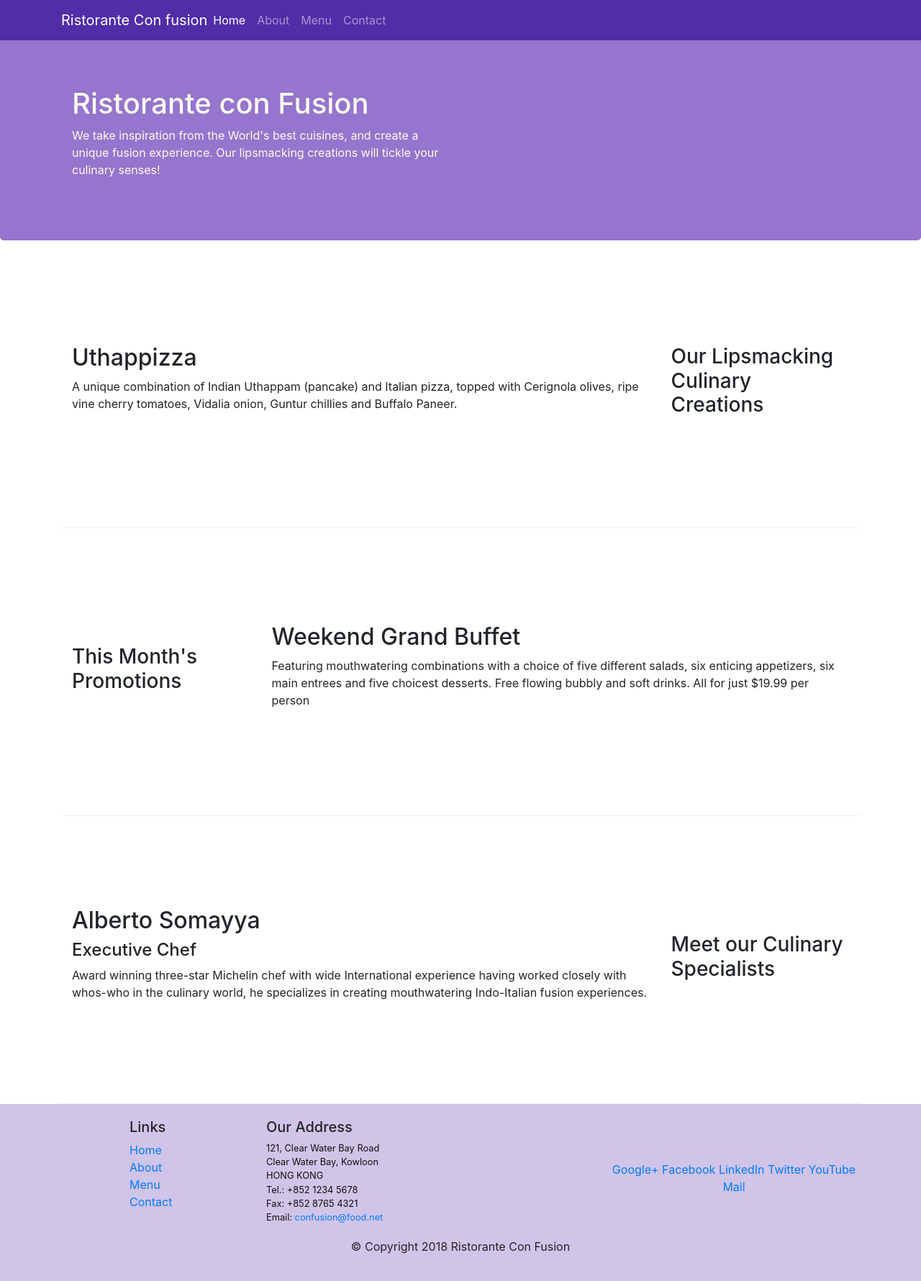
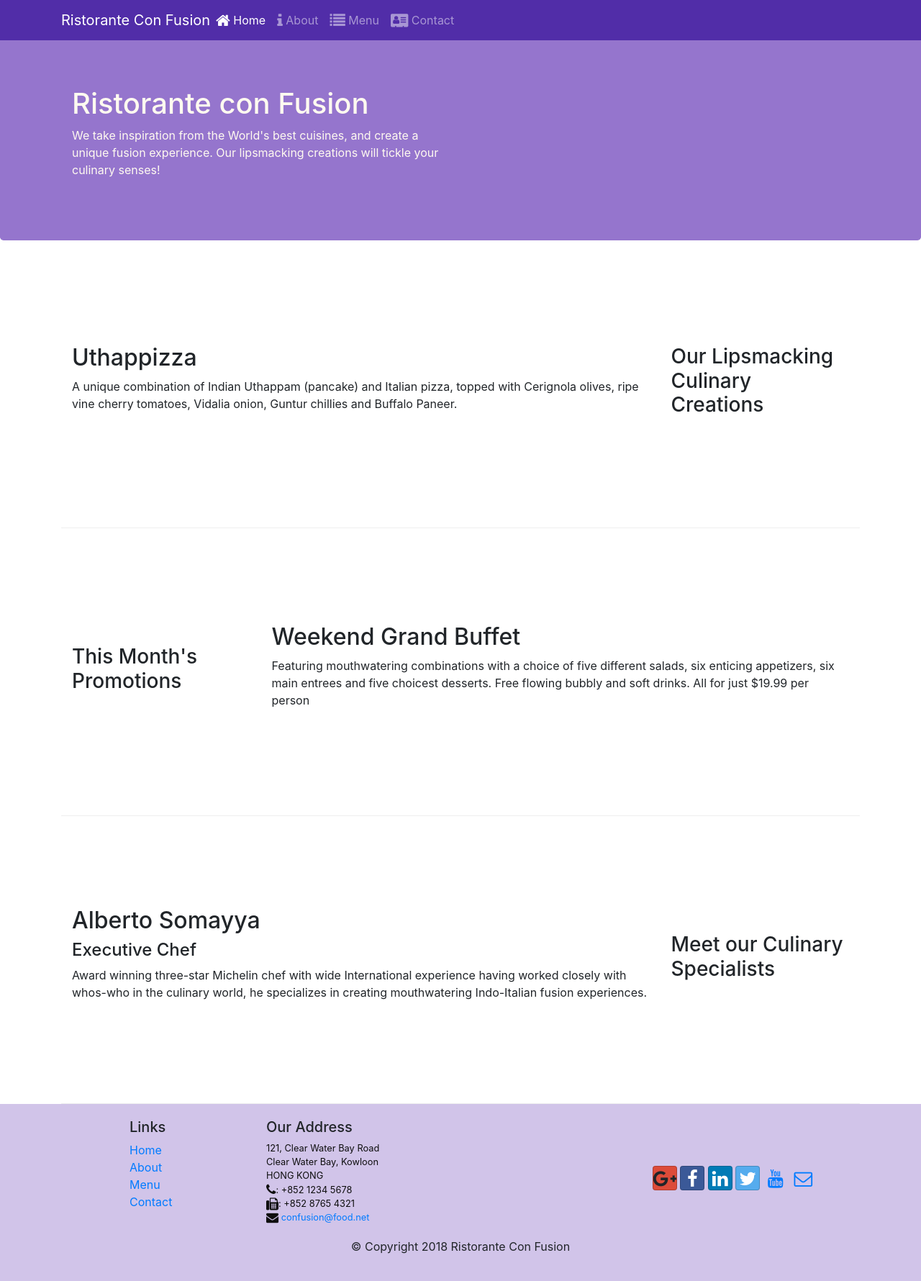
Before and after one commit to sianone/intro-bootstrap, a website: page index.html in a window 1280 px wide. Shown: the whole page at 72% size. Drawn offline with nearby package versions, Linux system fonts and the light colour scheme.

Commit message:
Added icon fonts

```diff
--- a/aboutus.html
+++ b/aboutus.html
@@ -10,11 +10,10 @@
     <meta http-equiv="x-ua-compatible" content="ie=edge" />
 
     <!-- Bootstrap CSS -->
-    <link
-      rel="stylesheet"
-      href="node_modules/bootstrap/dist/css/bootstrap.min.css"
-    />
-    <link rel="stylesheet" href="css/styles.css" />
+    <link rel="stylesheet" href="node_modules/bootstrap/dist/css/bootstrap.min.css"/>
+    <link rel="stylesheet" href="node_modules/font-awesome/css/font-awesome.min.css"/>
+    <link rel="stylesheet" href="node_modules/bootstrap-social/bootstrap-social.css">
+    <link rel="stylesheet" href="css/styles.css"/>
 
     <title>Ristorante Con Fusion: About Us</title>
   </head>
@@ -31,15 +30,15 @@
             >
               <span class="navbar-toggler-icon"></span>
             </button>
-            <a href="./index.html" class="navbar-brand mr-auto">Ristorante Con fusion</a>
+            <a href="./index.html" class="navbar-brand mr-auto">Ristorante Con Fusion</a>
 
             <div class="collapse navbar-collapse" id="Navbar">
-              <ul class="navbar-nav mr-auto">
-                <li class="nav-item"><a href="/index.html" class="nav-link">Home</a></li>
-                <li class="nav-item active"><a href="#" class="nav-link">About</a></li>
-                <li class="nav-item"> <a href="#" class="nav-link">Menu</a></li>
-                <li class="nav-item"><a href="#" class="nav-link">Contact</a></li>
-              </ul>
+                <ul class="navbar-nav mr-auto">
+                    <li class="nav-item"><a href="./index.html" class="nav-link"><span class="fa fa-home fa-lg"></span> Home</a></li>
+                    <li class="nav-item active"><a href="#" class="nav-link"><span class="fa fa-info fa-lg"></span> About</a></li>
+                    <li class="nav-item"><a href="#" class="nav-link"><span class="fa fa-list fa-lg"></span> Menu</a></li>
+                    <li class="nav-item"><a href="#" class="nav-link"><span class="fa fa-address-card fa-lg"></span> Contact</a></li>
+                  </ul>
             </div>
           </div>
         </nav>
@@ -159,19 +158,19 @@
               121, Clear Water Bay Road<br />
               Clear Water Bay, Kowloon<br />
               HONG KONG<br />
-              Tel.: +852 1234 5678<br />
-              Fax: +852 8765 4321<br />
-              Email: <a href="mailto:confusion@food.net">confusion@food.net</a>
+              <i class="fa fa-phone fa-lg"></i>: +852 1234 5678<br />
+              <i class="fa fa-fax fa-lg"></i>: +852 8765 4321<br />
+              <i class="fa fa-envelope fa-lg"></i> <a href="mailto:confusion@food.net">confusion@food.net</a><br /><br />
             </address>
           </div>
           <div class="col-12 col-sm-4 align-self-center">
             <div class="text-center">
-              <a href="http://google.com/+">Google+</a>
-              <a href="http://www.facebook.com/profile.php?id=">Facebook</a>
-              <a href="http://www.linkedin.com/in/">LinkedIn</a>
-              <a href="http://twitter.com/">Twitter</a>
-              <a href="http://youtube.com/">YouTube</a>
-              <a href="mailto:">Mail</a>
+              <a class="btn btn-social-icon btn-google" clhref="http://google.com/+"><i class="fa fa-google-plus fa-lg"></i></a>
+              <a class="btn btn-social-icon btn-facebook" href="http://www.facebook.com/profile.php?id="><i class="fa fa-facebook fa-lg"></i></a>
+              <a class="btn btn-social-icon btn-linkedin" href="http://www.linkedin.com/in/"><i class="fa fa-linkedin fa-lg"></i></a>
+              <a class="btn btn-social-icon btn-twitter" href="http://twitter.com/"><i class="fa fa-twitter fa-lg"></i></a>
+              <a class="btn btn-social-icon btn-youtube" href="http://youtube.com/"><i class="fa fa-youtube fa-lg"></i></a>
+              <a class="btn btn-social-icon" href="mailto:"><i class="fa fa-envelope-o fa-lg"></i></a>
             </div>
           </div>
         </div>
--- a/index.html
+++ b/index.html
@@ -10,11 +10,10 @@
     <meta http-equiv="x-ua-compatible" content="ie=edge" />
 
     <!-- Bootstrap CSS -->
-    <link
-      rel="stylesheet"
-      href="node_modules/bootstrap/dist/css/bootstrap.min.css"
-    />
-    <link rel="stylesheet" href="css/styles.css" />
+    <link rel="stylesheet" href="node_modules/bootstrap/dist/css/bootstrap.min.css"/>
+    <link rel="stylesheet" href="node_modules/font-awesome/css/font-awesome.min.css"/>
+    <link rel="stylesheet" href="node_modules/bootstrap-social/bootstrap-social.css">
+    <link rel="stylesheet" href="css/styles.css"/>
 
     <title>Ristorante Con Fusion</title>
   </head>
@@ -30,18 +29,14 @@
         >
           <span class="navbar-toggler-icon"></span>
         </button>
-        <a href="#" class="navbar-brand mr-auto">Ristorante Con fusion</a>
+        <a href="#" class="navbar-brand mr-auto">Ristorante Con Fusion</a>
 
         <div class="collapse navbar-collapse" id="Navbar">
           <ul class="navbar-nav mr-auto">
-            <li class="nav-item active">
-              <a href="#" class="nav-link">Home</a>
-            </li>
-            <li class="nav-item">
-              <a href="./aboutus.html" class="nav-link">About</a>
-            </li>
-            <li class="nav-item"><a href="#" class="nav-link">Menu</a></li>
-            <li class="nav-item"><a href="#" class="nav-link">Contact</a></li>
+            <li class="nav-item active"><a href="#" class="nav-link"><span class="fa fa-home fa-lg"></span> Home</a></li>
+            <li class="nav-item"><a href="./aboutus.html" class="nav-link"><span class="fa fa-info fa-lg"></span> About</a></li>
+            <li class="nav-item"><a href="#" class="nav-link"><span class="fa fa-list fa-lg"></span> Menu</a></li>
+            <li class="nav-item"><a href="#" class="nav-link"><span class="fa fa-address-card fa-lg"></span> Contact</a></li>
           </ul>
         </div>
       </div>
@@ -127,21 +122,20 @@
               121, Clear Water Bay Road<br />
               Clear Water Bay, Kowloon<br />
               HONG KONG<br />
-              Tel.: +852 1234 5678<br />
-              Fax: +852 8765 4321<br />
-              Email: <a href="mailto:confusion@food.net">confusion@food.net</a>
-              <br /><br />
+              <i class="fa fa-phone fa-lg"></i>: +852 1234 5678<br />
+              <i class="fa fa-fax fa-lg"></i>: +852 8765 4321<br />
+              <i class="fa fa-envelope fa-lg"></i> <a href="mailto:confusion@food.net">confusion@food.net</a><br /><br />
             </address>
           </div>
           <div class="col-12 col-sm-4 align-self-center">
             <div class="text-center">
-              <a href="http://google.com/+">Google+</a>
-              <a href="http://www.facebook.com/profile.php?id=">Facebook</a>
-              <a href="http://www.linkedin.com/in/">LinkedIn</a>
-              <a href="http://twitter.com/">Twitter</a>
-              <a href="http://youtube.com/">YouTube</a>
-              <a href="mailto:">Mail</a>
-            </div>
+                <a class="btn btn-social-icon btn-google" clhref="http://google.com/+"><i class="fa fa-google-plus fa-lg"></i></a>
+                <a class="btn btn-social-icon btn-facebook" href="http://www.facebook.com/profile.php?id="><i class="fa fa-facebook fa-lg"></i></a>
+                <a class="btn btn-social-icon btn-linkedin" href="http://www.linkedin.com/in/"><i class="fa fa-linkedin fa-lg"></i></a>
+                <a class="btn btn-social-icon btn-twitter" href="http://twitter.com/"><i class="fa fa-twitter fa-lg"></i></a>
+                <a class="btn btn-social-icon btn-youtube" href="http://youtube.com/"><i class="fa fa-youtube fa-lg"></i></a>
+                <a class="btn btn-social-icon" href="mailto:"><i class="fa fa-envelope-o fa-lg"></i></a>
+              </div>
           </div>
         </div>
         <div class="row justify-content-center">
--- a/package.json
+++ b/package.json
@@ -15,6 +15,8 @@
   },
   "dependencies": {
     "bootstrap": "^4.0.0",
+    "bootstrap-social": "^5.1.1",
+    "font-awesome": "^4.7.0",
     "jquery": "^3.3.1",
     "popper.js": "^1.12.9"
   }
```
Also changed, not shown: 1 other file.
